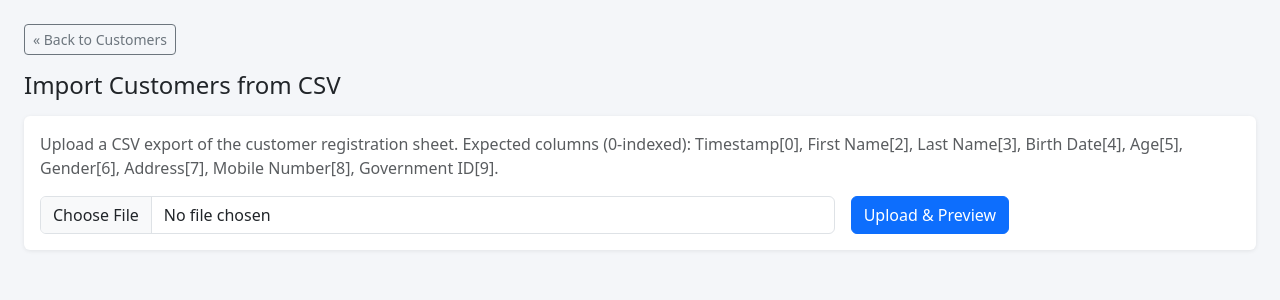
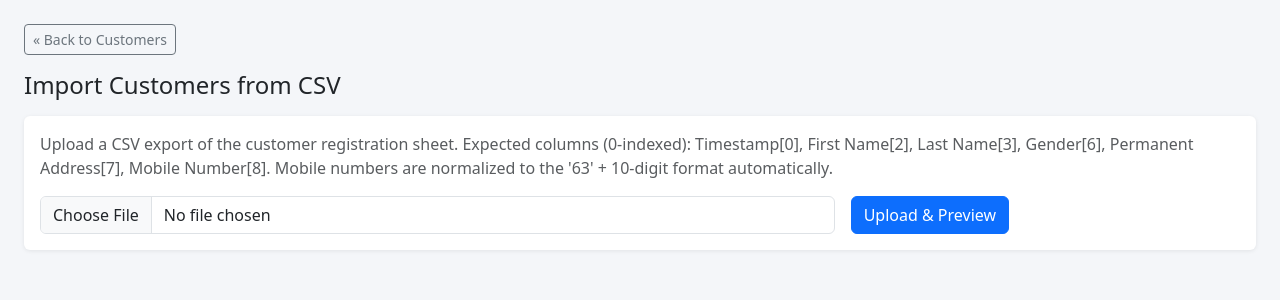
Before and after one commit to markenstien/pinoyride-temporary-admin, a PHP site: page /import_customer.php in a window 1280 px wide. Shown: the part 56-356 px from the top of the page. Run offline with PHP 8.4, Linux system fonts and the light colour scheme; some libraries are stand-ins or nearby versions.

Commit message:
add changes

```diff
--- a/import_customer.php
+++ b/import_customer.php
@@ -21,6 +21,28 @@ function normalize_timestamp(string $raw): array
     return [date('Y-m-d H:i:s', $ts), false];
 }
 
+// Normalize a mobile number to the canonical '63' + 10-digit format,
+// same rules as sql/normalize_rider_mobile_numbers.sql. Returns
+// [normalized_or_best_effort, recognized] — recognized = false means the
+// value didn't fit a known shape and was left as digits-only for review.
+function normalize_mobile_to_63(string $raw): array
+{
+    $digits = preg_replace('/\D/', '', $raw) ?? '';
+    if ($digits === '') {
+        return ['', true];
+    }
+    if (preg_match('/^63\d{10}$/', $digits)) {
+        return [$digits, true];
+    }
+    if (preg_match('/^0\d{10}$/', $digits)) {
+        return ['63' . substr($digits, 1), true];
+    }
+    if (preg_match('/^9\d{9}$/', $digits)) {
+        return ['63' . $digits, true];
+    }
+    return [$digits, false];
+}
+
 function random_chars(int $length): string
 {
     $chars = 'ABCDEFGHIJKLMNOPQRSTUVWXYZabcdefghijklmnopqrstuvwxyz0123456789';
@@ -31,32 +53,68 @@ function random_chars(int $length): string
     return $out;
 }
 
-function generate_customer_code(): string
+// referral_code: 10 chars, uppercase letters + digits (e.g. 'IJVGCQC08P').
+function generate_referral_code(): string
 {
-    return sprintf('%06d', random_int(0, 999999));
+    $chars = 'ABCDEFGHIJKLMNOPQRSTUVWXYZ0123456789';
+    $out = '';
+    for ($i = 0; $i < 10; $i++) {
+        $out .= $chars[random_int(0, strlen($chars) - 1)];
+    }
+    return $out;
+}
+
+// CUST-{YY}{MM}-{N}: YY/MM from the customer's own created_at (registration
+// month), N continues from the highest existing sequence number so far —
+// same pattern as riders' DRN-{YY}{MM}-{N} code.
+function next_customer_code_seq(PDO $pdo): int
+{
+    $stmt = $pdo->query(
+        "SELECT COALESCE(MAX(NULLIF(regexp_replace(split_part(code, '-', 3), '\\D', '', 'g'), '')::int), 0)
+         FROM public.customer
+         WHERE code LIKE 'CUST-%'"
+    );
+    return (int)$stmt->fetchColumn() + 1;
+}
+
+function generate_customer_code(string $createdAt, int $seq): string
+{
+    $ts = strtotime($createdAt) ?: time();
+    return sprintf('CUST-%s%s-%d', date('y', $ts), date('m', $ts), $seq);
+}
+
+function customer_exists_by_mobile(PDO $pdo, string $mobile): bool
+{
+    if ($mobile === '') return false;
+    $stmt = $pdo->prepare('SELECT 1 FROM public.customer WHERE mobile = :mobile LIMIT 1');
+    $stmt->execute([':mobile' => $mobile]);
+    return $stmt->fetchColumn() !== false;
 }
 
 function map_row(array $r): array
 {
     [$createdAt, $createdAtGuessed] = normalize_timestamp($r[0] ?? '');
+    [$mobileNo, $mobileRecognized] = normalize_mobile_to_63(trim($r[8] ?? ''));
 
     $mapped = [
         'created_at'         => $createdAt,
         'created_at_guessed' => $createdAtGuessed,
         'first_name'         => trim($r[2] ?? ''),
         'last_name'          => trim($r[3] ?? ''),
-        'bdate'              => trim($r[4] ?? ''),
-        'age'                => trim($r[5] ?? ''),
+        'mobile_no'          => $mobileNo,
+        'mobile_recognized'  => $mobileRecognized,
         'gender'             => trim($r[6] ?? ''),
-        'address'            => trim($r[7] ?? ''),
-        'mobile_number'      => trim($r[8] ?? ''),
-        'govid'              => trim($r[9] ?? ''),
+        'permanent_address'  => trim($r[7] ?? ''),
     ];
 
     $issues = [];
     if ($mapped['first_name'] === '') $issues[] = 'Missing first name';
     if ($mapped['last_name'] === '') $issues[] = 'Missing last name';
-    if ($mapped['mobile_number'] === '') $issues[] = 'Missing mobile number';
+    if ($mapped['mobile_no'] === '') {
+        $issues[] = 'Missing mobile number';
+    } elseif (!$mapped['mobile_recognized']) {
+        $issues[] = 'Mobile number format not recognized — stored as digits-only, please review';
+    }
     if ($mapped['created_at_guessed']) $issues[] = 'Timestamp missing/unparsable — using current time';
     $mapped['issues'] = $issues;
 
@@ -65,7 +123,7 @@ function map_row(array $r): array
 
 function row_is_blank(array $mapped): bool
 {
-    foreach (['first_name', 'last_name', 'mobile_number', 'address', 'govid'] as $k) {
+    foreach (['first_name', 'last_name', 'mobile_no', 'gender', 'permanent_address'] as $k) {
         if ($mapped[$k] !== '') return false;
     }
     return true;
@@ -88,61 +146,79 @@ if ($_SERVER['REQUEST_METHOD'] === 'POST' && isset($_POST['confirm']) && $_POST[
         }
 
         if ($errorMsg === '') {
+            $nextSeq = next_customer_code_seq($pdo);
+
             foreach ($decoded as $i => $row) {
                 $label = trim(($row['first_name'] ?? '') . ' ' . ($row['last_name'] ?? ''));
                 if ($label === '') $label = '(row ' . ($i + 1) . ')';
 
-                $mobileNumber       = (string)($row['mobile_number'] ?? '');
-                $ekycRequestUserId  = $mobileNumber . random_chars(8);
+                $mobileNo = (string)($row['mobile_no'] ?? '');
+                if (customer_exists_by_mobile($pdo, $mobileNo)) {
+                    $results[] = ['row' => $i + 1, 'name' => $label, 'ok' => false, 'error' => 'Mobile number already exists — skipped'];
+                    continue;
+                }
+
+                $createdAt         = $row['created_at'] ?? date('Y-m-d H:i:s');
+                $code              = generate_customer_code($createdAt, $nextSeq);
+                $referralCode      = generate_referral_code();
+                $ekycRequestUserId = $mobileNo . '-' . $code;
 
                 try {
                     $pdo->beginTransaction();
 
-                    // Assumption: real columns are fname/lname/mobile (per index.php's
-                    // working query) rather than firstname/lastname/mobile_number.
+                    // customer_type/status/is_verified/is_success_kyc are literal
+                    // constants (not bound) so Postgres can coerce them into
+                    // customer_type's varchar(6) column the same way the original
+                    // import script did.
                     $custStmt = $pdo->prepare(
                         "INSERT INTO public.customer
-                            (code, fname, lname, bdate, age, gender, mobile, govid, ekyc_request_user_id,
-                             customer_type, status, is_verified, is_success_kyc, created_at, updated_at)
+                            (code, fname, lname, mobile, customer_type, status, login_type,
+                             is_verified, is_success_kyc, referral_code, ekyc_request_user_id,
+                             updated_by, created_at, updated_at)
                          VALUES
-                            (:code, :fname, :lname, :bdate, :age, :gender, :mobile, :govid, :ekyc_request_user_id,
-                             1, 1, 0, 1, NOW(), NOW())
+                            (:code, :fname, :lname, :mobile, 1, 1, :login_type,
+                             0, 1, :referral_code, :ekyc_request_user_id,
+                             :updated_by, :created_at, :updated_at)
                          RETURNING id"
                     );
                     $custStmt->execute([
-                        ':code'                  => generate_customer_code(),
-                        ':fname'                 => $row['first_name'] ?? '',
-                        ':lname'                 => $row['last_name'] ?? '',
-                        ':bdate'                 => ($row['bdate'] ?? '') !== '' ? $row['bdate'] : null,
-                        ':age'                   => ($row['age'] ?? '') !== '' ? (int)$row['age'] : null,
-                        ':gender'                => $row['gender'] ?? '',
-                        ':mobile'                => $mobileNumber,
-                        ':govid'                 => $row['govid'] ?? '',
-                        ':ekyc_request_user_id'  => $ekycRequestUserId,
+                        ':code'                 => $code,
+                        ':fname'                => $row['first_name'] ?? '',
+                        ':lname'                => $row['last_name'] ?? '',
+                        ':mobile'               => $mobileNo,
+                        ':login_type'           => 'mobile_number',
+                        ':referral_code'        => $referralCode,
+                        ':ekyc_request_user_id' => $ekycRequestUserId,
+                        ':updated_by'           => 1,
+                        ':created_at'           => $createdAt,
+                        ':updated_at'           => $createdAt,
                     ]);
                     $customerId = (int)$custStmt->fetchColumn();
 
                     $kycStmt = $pdo->prepare(
                         "INSERT INTO public.top_ph_ekyc_details
-                            (kyc_id, first_name, last_name, date_of_birth, gender, current_address, mobile_no,
-                             status, generate_request_user_id, created_at, updated_at)
+                            (kyc_id, first_name, last_name, gender, mobile_no, pretty_mobile_no,
+                             permanent_address, status, generate_request_user_id, created_at, updated_at)
                          VALUES
-                            (:kyc_id, :first_name, :last_name, :date_of_birth, :gender, :current_address, :mobile_no,
-                             0, :generate_request_user_id, NOW(), NOW())"
+                            (:kyc_id, :first_name, :last_name, :gender, :mobile_no, :pretty_mobile_no,
+                             :permanent_address, 0, :generate_request_user_id, :created_at, :updated_at)"
                     );
                     $kycStmt->execute([
-                        ':kyc_id'                    => random_chars(12),
-                        ':first_name'                => $row['first_name'] ?? '',
-                        ':last_name'                 => $row['last_name'] ?? '',
-                        ':date_of_birth'              => $row['bdate'] ?? '',
-                        ':gender'                    => $row['gender'] ?? '',
-                        ':current_address'           => $row['address'] ?? '',
-                        ':mobile_no'                 => $mobileNumber,
-                        ':generate_request_user_id'  => $ekycRequestUserId,
+                        ':kyc_id'                   => random_chars(12),
+                        ':first_name'               => $row['first_name'] ?? '',
+                        ':last_name'                => $row['last_name'] ?? '',
+                        ':gender'                   => $row['gender'] ?? '',
+                        ':mobile_no'                => $mobileNo,
+                        ':pretty_mobile_no'         => $mobileNo,
+                        ':permanent_address'        => $row['permanent_address'] ?? '',
+                        ':generate_request_user_id' => $ekycRequestUserId,
+                        ':created_at'               => $createdAt,
+                        ':updated_at'               => $createdAt,
                     ]);
 
                     $pdo->commit();
-                    $results[] = ['row' => $i + 1, 'name' => $label, 'ok' => true, 'customer_id' => $customerId, 'ekyc_id' => $ekycRequestUserId];
+                    $nextSeq++;
+                    $results[] = ['row' => $i + 1, 'name' => $label, 'ok' => true, 'customer_id' => $customerId, 'code' => $code];
                 } catch (PDOException $e) {
                     if ($pdo->inTransaction()) $pdo->rollBack();
                     $results[] = ['row' => $i + 1, 'name' => $label, 'ok' => false, 'error' => $e->getMessage()];
@@ -166,17 +242,37 @@ if ($_SERVER['REQUEST_METHOD'] === 'POST' && isset($_POST['confirm']) && $_POST[
         if (!$handle) {
             $errorMsg = 'Could not read the uploaded file.';
         } else {
+            try {
+                $pdo = get_pdo();
+            } catch (Throwable $e) {
+                $errorMsg = 'Database connection failed.';
+            }
+
+            if ($errorMsg === '') {
+                $seenMobiles = [];
                 $lineNo = 0;
                 while (($line = fgetcsv($handle)) !== false) {
                     $lineNo++;
                     if ($lineNo === 1) continue; // header row
                     $mapped = map_row($line);
                     if (row_is_blank($mapped)) continue;
+
+                    if ($mapped['mobile_no'] !== '') {
+                        if (customer_exists_by_mobile($pdo, $mapped['mobile_no'])) {
+                            $mapped['issues'][] = 'Mobile number already exists in the database';
+                        } elseif (isset($seenMobiles[$mapped['mobile_no']])) {
+                            $mapped['issues'][] = 'Duplicate mobile number within this file';
+                        } else {
+                            $seenMobiles[$mapped['mobile_no']] = true;
+                        }
+                    }
+
                     $rows[] = $mapped;
+                }
             }
             fclose($handle);
 
-            if (empty($rows)) {
+            if ($errorMsg === '' && empty($rows)) {
                 $errorMsg = 'No data rows found in the file.';
                 $mode = 'upload';
             }
@@ -209,8 +305,8 @@ require __DIR__ . '/includes/header.php';
     <div class="card-body">
       <p class="text-muted">
         Upload a CSV export of the customer registration sheet. Expected columns (0-indexed):
-        Timestamp[0], First Name[2], Last Name[3], Birth Date[4], Age[5], Gender[6], Address[7],
-        Mobile Number[8], Government ID[9].
+        Timestamp[0], First Name[2], Last Name[3], Gender[6], Permanent Address[7], Mobile Number[8].
+        Mobile numbers are normalized to the '63' + 10-digit format automatically.
       </p>
       <form method="post" enctype="multipart/form-data" class="row g-3">
         <div class="col-md-8">
@@ -238,12 +334,9 @@ require __DIR__ . '/includes/header.php';
           <th>Created At</th>
           <th>First Name</th>
           <th>Last Name</th>
-          <th>Birth Date</th>
-          <th>Age</th>
           <th>Gender</th>
-          <th>Address</th>
           <th>Mobile</th>
-          <th>Gov ID</th>
+          <th>Permanent Address</th>
           <th>Check</th>
         </tr>
       </thead>
@@ -254,12 +347,9 @@ require __DIR__ . '/includes/header.php';
             <td><?= val($r['created_at']) ?></td>
             <td><?= val($r['first_name']) ?></td>
             <td><?= val($r['last_name']) ?></td>
-            <td><?= val($r['bdate']) ?></td>
-            <td><?= val($r['age']) ?></td>
             <td><?= val($r['gender']) ?></td>
-            <td class="text-truncate" style="max-width:150px" title="<?= htmlspecialchars($r['address']) ?>"><?= val($r['address']) ?></td>
-            <td><?= val($r['mobile_number']) ?></td>
-            <td class="text-truncate" style="max-width:150px" title="<?= htmlspecialchars($r['govid']) ?>"><?= val($r['govid']) ?></td>
+            <td><?= val($r['mobile_no']) ?></td>
+            <td class="text-truncate" style="max-width:150px" title="<?= htmlspecialchars($r['permanent_address']) ?>"><?= val($r['permanent_address']) ?></td>
             <td>
               <?php if (empty($r['issues'])): ?>
                 <span class="badge bg-success">OK</span>
@@ -308,6 +398,7 @@ require __DIR__ . '/includes/header.php';
         <tr>
           <th>#</th>
           <th>Name</th>
+          <th>Code</th>
           <th>Result</th>
           <th>Details</th>
         </tr>
@@ -317,6 +408,7 @@ require __DIR__ . '/includes/header.php';
           <tr>
             <td><?= $r['row'] ?></td>
             <td><?= htmlspecialchars($r['name']) ?></td>
+            <td><?= htmlspecialchars($r['code'] ?? '—') ?></td>
             <td>
               <?php if ($r['ok']): ?>
                 <span class="badge bg-success">Success</span>
```
Also changed, not shown: table/customer.sql (added, +68 -0 lines). Lines whose indentation alone changed are shown as unchanged.
